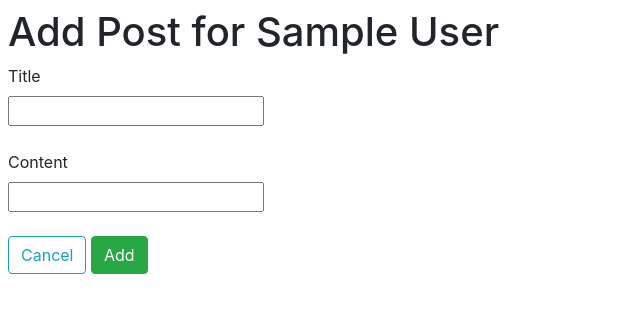
After one commit to w12190/blogly, a Flask app: template templates/post-add.html in a window 1280 px wide. The commit adds this page. Shown: the top 313 px of the page, without its empty margins (0-640 px from the left). Run offline with Flask 2, Linux system fonts and the light colour scheme; the template is opened without the code that fills it: most values are stand-ins (such as "Sample title", 1, 10 or a date in 2020); parts of the project's set-up code (start-up, migrations or seed data) failed here and were passed over; some libraries are stand-ins or nearby versions.

Commit message:
implemented second batch of routes utilizing SQLA relationships

```diff
--- a/app.py
+++ b/app.py
@@ -1,17 +1,21 @@
 """Blogly application."""
 from flask import Flask, render_template, redirect, session, flash, request #TODO delete session if unused
-from models import db, connect_db, User
+from models import db, connect_db, User, Post
 from flask_debugtoolbar import DebugToolbarExtension
 
 app = Flask(__name__)
 app.config['SECRET_KEY'] = "very-secret"
-debug = DebugToolbarExtension(app)
+# debug = DebugToolbarExtension(app)
 
 app.config['SQLALCHEMY_DATABASE_URI'] = 'postgresql:///blogly'
 app.config['SQLALCHEMY_TRACK_MODIFICATIONS'] = False
 app.config['SQLALCHEMY_ECHO'] = True
 connect_db(app)
 db.create_all()
+
+
+
+#Part 1 Routes
 
 @app.route('/')
 def show_homepage():
@@ -34,7 +38,11 @@ def show_new_user_form():
 def process_new_user_form():
     """Process the form to add a new user, redirects to /users."""
 
-    new_user = User(first_name = request.form['first_name'], last_name = request.form['last_name'], image_url = request.form['image_url'])
+    new_user = User(first_name = request.form['first_name'],
+                    last_name = request.form['last_name'],
+                    image_url = request.form['image_url'])
+
+    #TODO: add - anytime code runs off screen, insert new lines for arguments so it doesn't look ugly
 
     db.session.add(new_user)
     db.session.commit()
@@ -45,7 +53,9 @@ def process_new_user_form():
 def show_user_info(user_id):
     """Displays info for a given user."""
     user = User.query.get(user_id)
-    return render_template('user-detail.html', user_in_template = user)
+    posts = user.posts
+
+    return render_template('user-detail.html', user_in_template = user, posts_in_template = posts)
 
 @app.route('/users/<user_id>/edit')
 def show_user_edit_page(user_id):
@@ -75,3 +85,64 @@ def delete_user(user_id):
     db.session.delete(user)
     db.session.commit()
     return redirect('/users')
+
+
+
+# Part 2 Routes
+@app.route('/posts/<post_id>')
+def show_post(post_id):
+    """Show a post."""
+    post = Post.query.get(post_id)
+    user = post.user
+
+    return render_template('post-detail.html', user_in_template = user, post_in_template = post)
+
+@app.route('/posts/<post_id>/edit')
+def edit_post(post_id):
+    """Show form to edit a post."""
+    post = Post.query.get(post_id)
+
+    return render_template('post-edit.html', post_in_template = post)
+
+@app.route('/posts/<post_id>/edit', methods=['POST'])
+def handle_post_edit(post_id):
+    """Handle editting of a post, redirect back to the post."""
+    post = Post.query.get(post_id)
+
+    if request.form['post_title'] != '':
+        post.title = request.form['post_title']
+    if request.form['post_content'] != '':
+        post.content = request.form['post_content']
+
+    db.session.commit()
+
+    return redirect('/posts/' + post_id)
+
+@app.route('/posts/<post_id>/delete', methods=['POST'])
+def delete_post(post_id):
+    """Deletes a post."""
+    post = Post.query.get(post_id)
+    user = post.user
+
+    db.session.delete(post)
+    db.session.commit()
+
+    return redirect('/users/' + str(user.id))
+
+@app.route('/users/<user_id>/posts/new')
+def add_post(user_id):
+    """Show form to add a post for this user."""
+    user = User.query.get(user_id)
+    # TODO: add - use get_or_404 so there's some kind of error checking
+    return render_template('post-add.html', user_in_template = user)
+
+
+@app.route('/users/<user_id>/posts/new', methods=['POST'])
+def handle_add_post(user_id):
+    """Handle add form - add new post and redirect to user detail page."""
+    new_post = Post(title = request.form['post_title'], content = request.form['post_content'], user_id = user_id)
+
+    db.session.add(new_post)
+    db.session.commit()
+
+    return redirect('/users/' + user_id)
--- /dev/null
+++ b/templates/post-add.html
@@ -0,0 +1,19 @@
+{% extends 'base.html' %}
+
+{% block title %} Add New Post{% endblock %}
+
+{% block content %}
+   <h1>Add Post for {{ user_in_template.first_name }} {{ user_in_template.last_name }}</h1>
+
+   <form>
+        <label for="title">Title</label><br>
+        <input type="text" id='title' name='post_title'><br><br>
+
+        <label for="content">Content</label><br>
+        <input type="text" id="content" name="post_content"><br><br>
+
+        <button formaction="/users/{{ user_in_template.id }}" class="btn btn-outline-info">Cancel</button>
+        <button formaction="/users/{{ user_in_template.id }}/posts/new" formmethod="POST" class="btn btn-success">Add</button>
+    </form>
+
+{% endblock %}
```
Also changed, not shown: models.py (+50 -1 lines), templates/post-detail.html (added, +18 -0 lines), templates/post-edit.html (added, +20 -0 lines), templates/user-detail.html (+10 -0 lines), test_app.py (+5 -4 lines).
